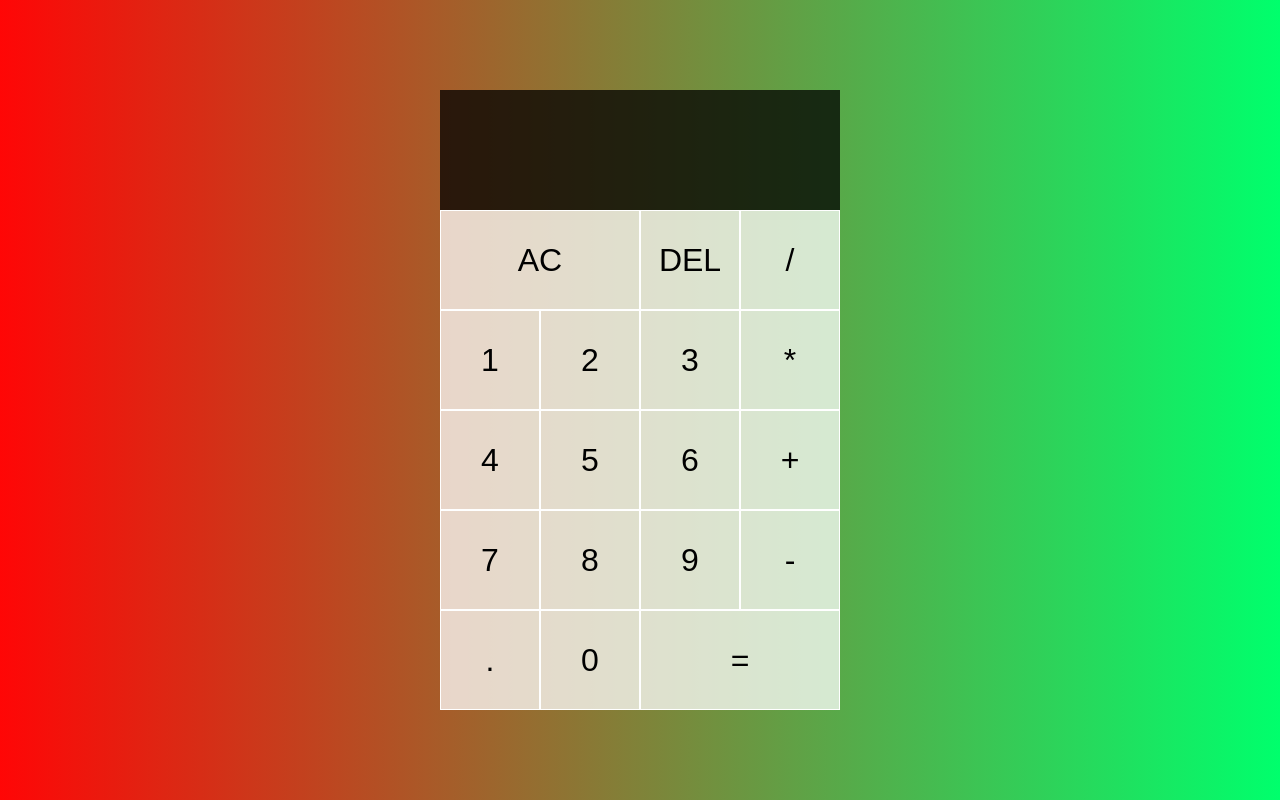
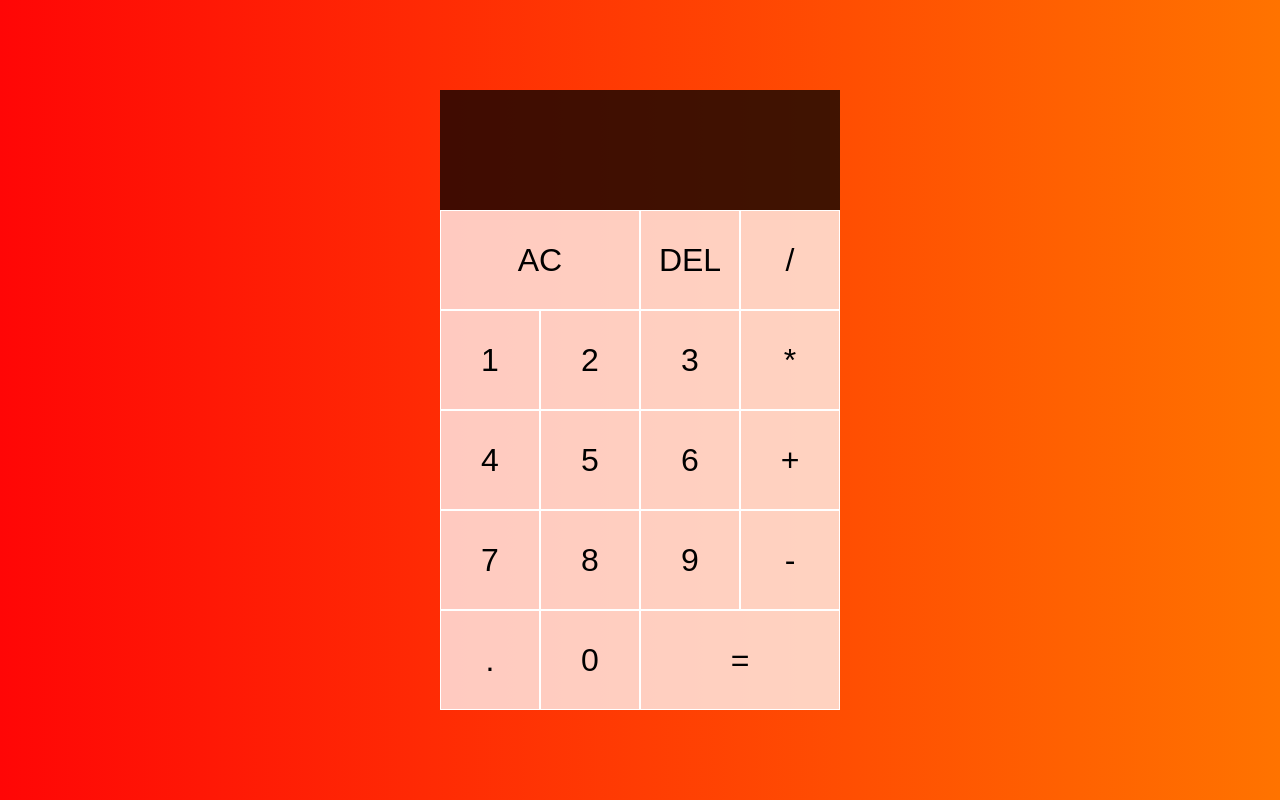
Before and after one commit to Basmulla/calculate-app, a plain HTML site: page index.html in a window 1280 px wide. Drawn offline with Linux system fonts and the light colour scheme.

Commit message:
color change

```diff
--- a/styles.css
+++ b/styles.css
@@ -7,7 +7,7 @@
   body {
     padding: 0;
     margin: 0;
-    background: linear-gradient(to right, #ff0606, #00FF6C);
+    background: linear-gradient(to right, #ff0606, #ff7300);
   }
 
   .calculator-grid {
```
